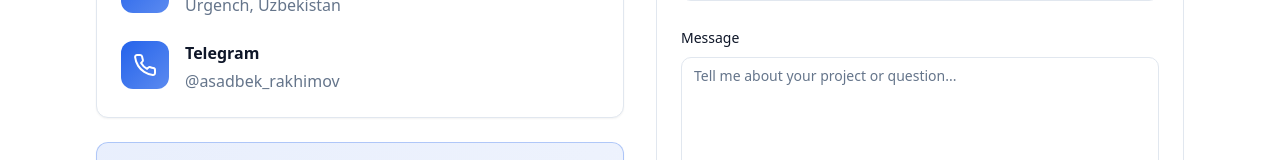
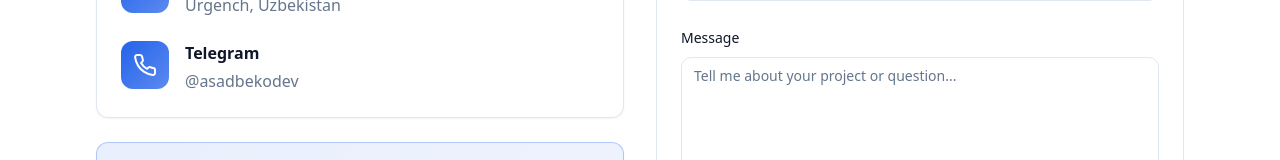
Before and after one commit to saparboyevmagrur-blip/asadbeks-digital-space, a React (Vite) app: page / in a window 1280 px wide. Shown: the part 3667-3827 px from the top of the page. Built offline with nearby package versions, Linux system fonts and the light colour scheme; the HTML template or start-up script is replaced by a standard one.

Commit message:
Visual edit in Lovable
Edited UI in Lovable

```diff
--- a/src/components/Contact.tsx
+++ b/src/components/Contact.tsx
@@ -86,8 +86,8 @@ export const Contact = () => {
                     </div>
                     <div>
                       <h4 className="font-semibold mb-1">Telegram</h4>
-                      <a href="https://t.me/username" target="_blank" rel="noopener noreferrer" className="text-muted-foreground hover:text-primary transition-colors">
-                        @asadbek_rakhimov
+                      <a target="_blank" rel="noopener noreferrer" className="text-muted-foreground hover:text-primary transition-colors" href="https://t.me/asadbekodev">
+                        @asadbekodev
                       </a>
                     </div>
                   </div>
```
